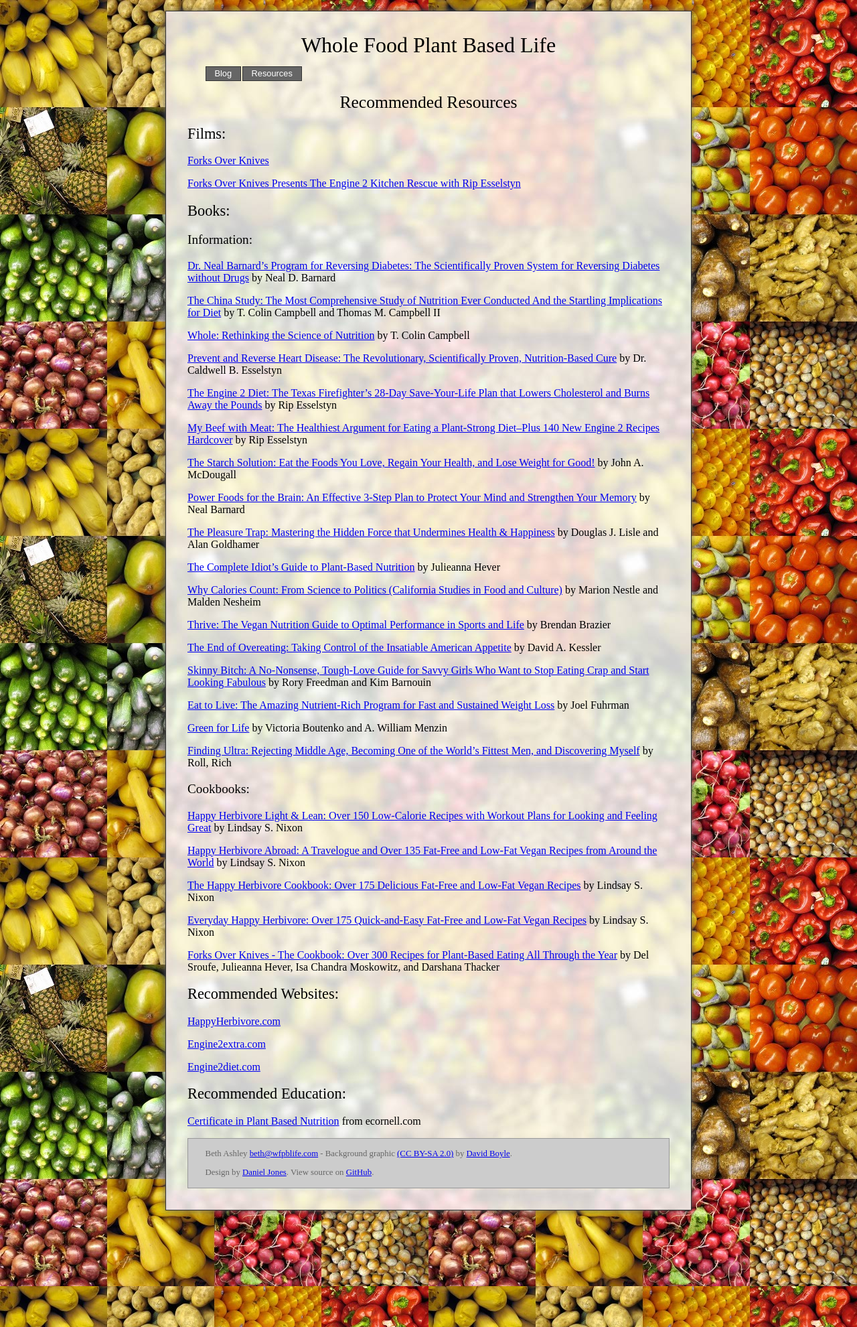
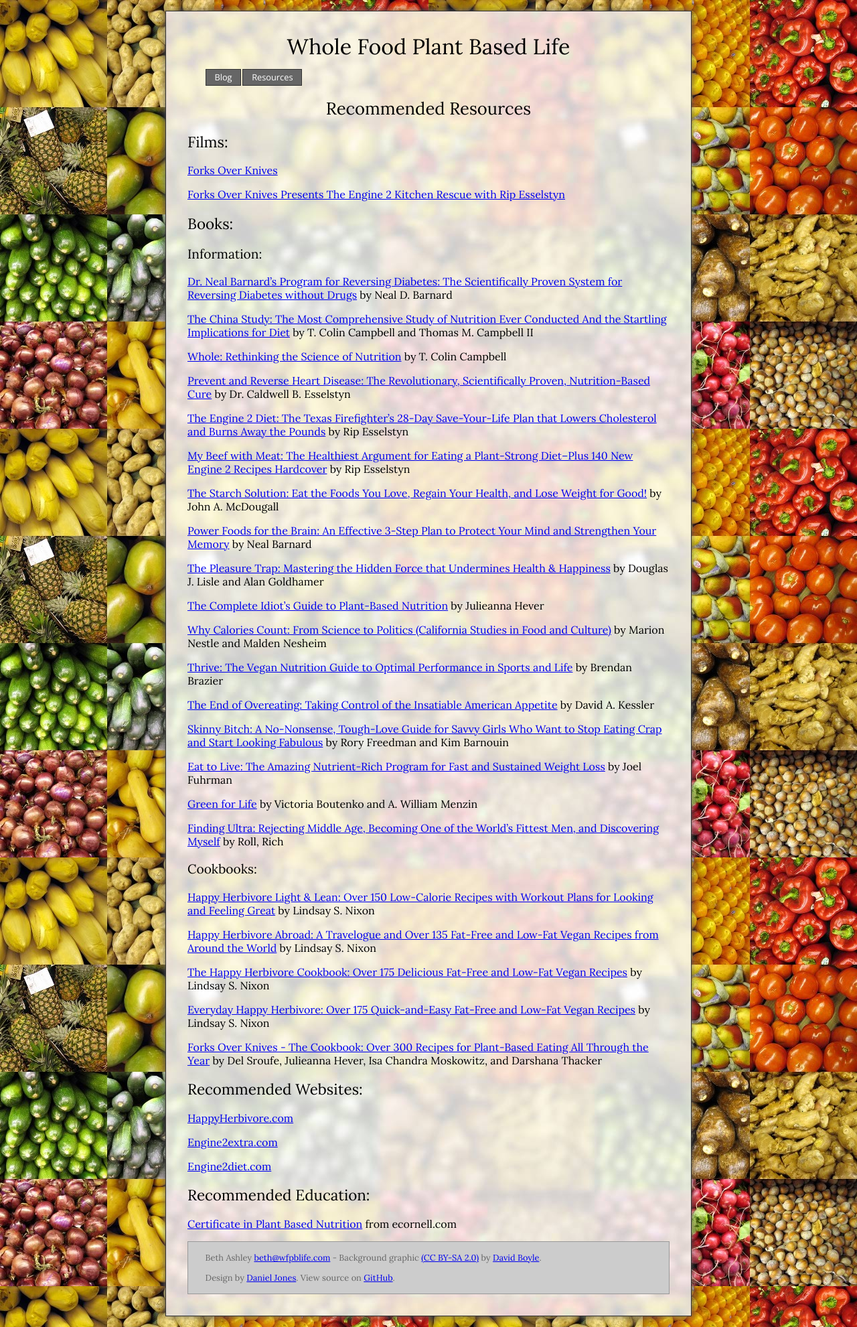
Before and after one commit to tortxof/wfpblife-www, a Jekyll site: the page built from resources/index.md, in a window 1280 px wide. Shown: the whole page at 67% size. Built offline with Jekyll 4.4.1, drawn with Linux system fonts in a browser that asks for light colours; some web fonts are replaced.

Commit message:
Changed fonts.

```diff
--- a/_layouts/default.html
+++ b/_layouts/default.html
@@ -6,7 +6,7 @@
 <meta name="keywords" content="" />
 <meta name="description" content="" />
 <link rel="canonical" href="{{ site.url }}{{ page.url | replace:'index.html',''}}" />
-<link href="http://fonts.googleapis.com/css?family=Sorts+Mill+Goudy" rel="stylesheet" type="text/css">
+<link href="http://fonts.googleapis.com/css?family=Open+Sans|Lora" rel="stylesheet" type="text/css">
 <link href="/stylesheet.css" rel="stylesheet" type="text/css" />
 <link rel="alternate" type="application/rss+xml" title="{{ site.name }}" href="/feed.xml" />
 <meta name="viewport" content="width=device-width, initial-scale=1.0" />
--- a/stylesheet.css
+++ b/stylesheet.css
@@ -1,5 +1,6 @@
 body {
-font-family:"Sorts Mill Goudy",serif;
+font-family:"Lora",serif;
+font-weight:400;
 background-image:url("/images/bg.jpg");
 background-attachment:fixed;
 margin:0;
@@ -7,19 +8,19 @@
 }
 
 h1 {
-font-weight:normal;
+font-weight:400;
 font-size:1.6em;
 text-align:center;
 }
 
 h2 {
-font-weight:normal;
+font-weight:400;
 font-size:1.4em;
 text-align:left;
 }
 
 h3 {
-font-weight:normal;
+font-weight:400;
 font-size:1.2em;
 text-align:left;
 }
@@ -30,7 +31,8 @@
 }
 
 #nav {
-font-family:sans-serif;
+font-family:"Open Sans",sans-serif;
+font-weight:400;
 font-size:.8em;
 padding:0;
 border:0;
```
